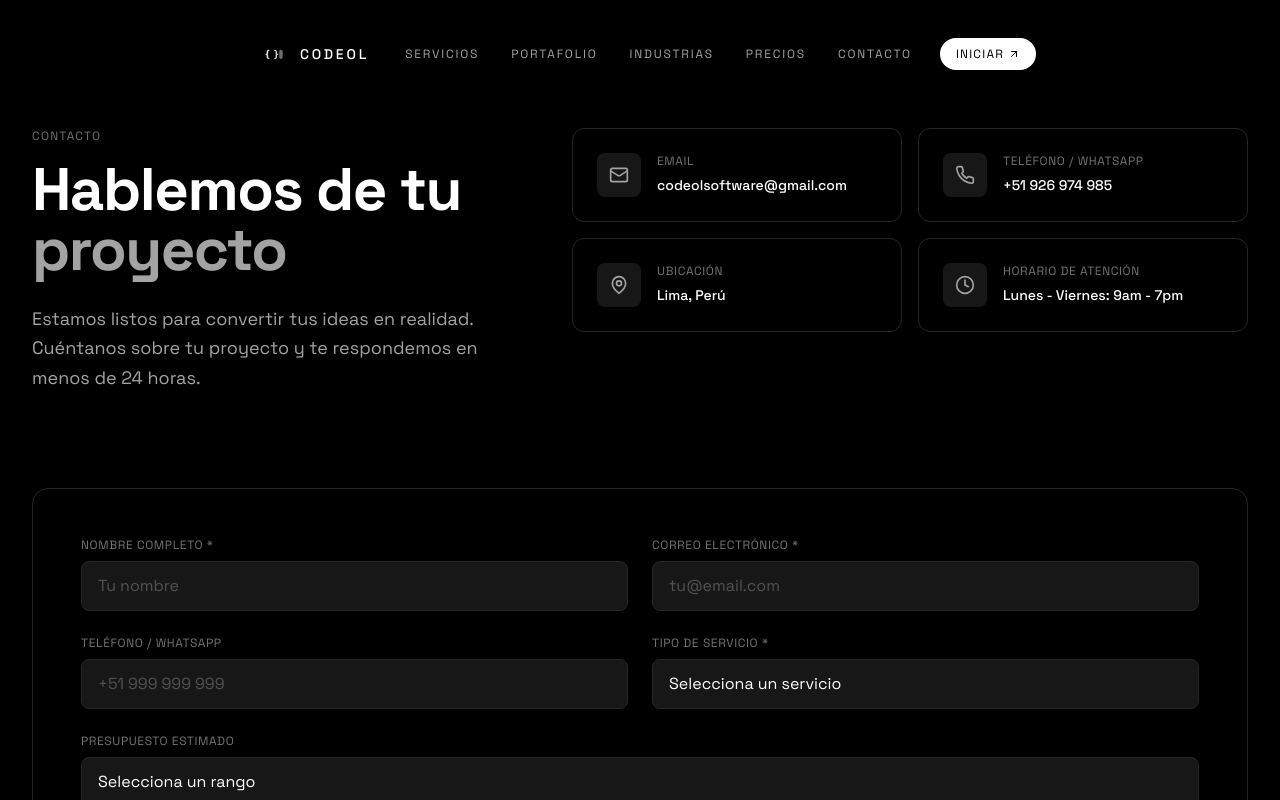
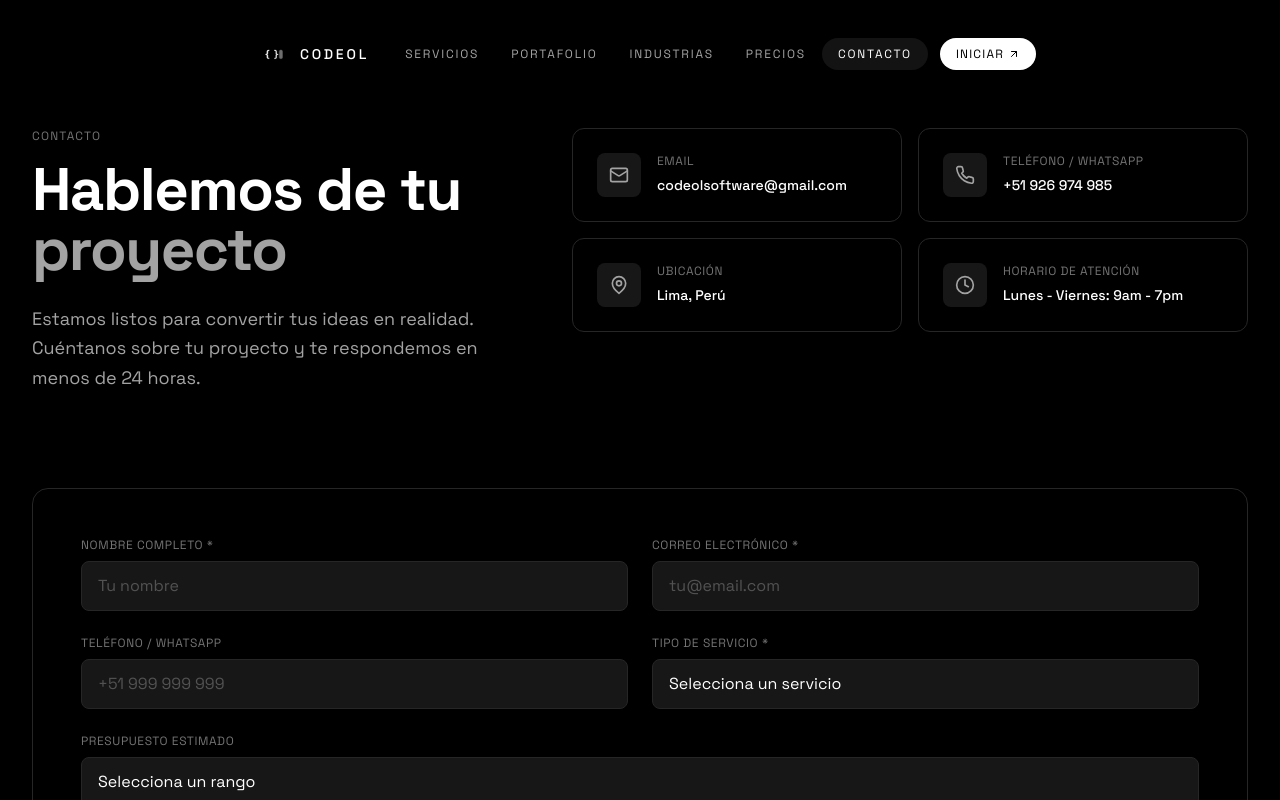
Before and after one commit to stevlozano/Codeol-Software-Peru, a React (Vite) app: page /contact in a window 1280 px wide. Shown: the top 800 px of the page. Built offline with nearby package versions, Linux system fonts and the light colour scheme.

Commit message:
Add active state to navbar links based on current route

```diff
--- a/src/components/Navbar.jsx
+++ b/src/components/Navbar.jsx
@@ -1,5 +1,5 @@
 import { useState, useEffect } from 'react'
-import { Link } from 'react-router-dom'
+import { Link, useLocation } from 'react-router-dom'
 import { motion, AnimatePresence } from 'framer-motion'
 import { ArrowUpRight } from 'lucide-react'
 import ProjectModal from './ProjectModal'
@@ -13,6 +13,7 @@ const navLinks = [
 ]
 
 export default function Navbar() {
+  const location = useLocation()
   const [isScrolled, setIsScrolled] = useState(false)
   const [isMobileMenuOpen, setIsMobileMenuOpen] = useState(false)
   const [hoveredIndex, setHoveredIndex] = useState(null)
@@ -76,16 +77,20 @@ export default function Navbar() {
 
           {/* Desktop Links */}
           <div className="hidden md:flex items-center">
-            {navLinks.map((link, index) => (
+            {navLinks.map((link, index) => {
+              const isActive = location.pathname === link.to
+              return (
                 <Link
                   key={link.name}
                   to={link.to}
                   onMouseEnter={() => setHoveredIndex(index)}
                   onMouseLeave={() => setHoveredIndex(null)}
-                className="relative px-4 py-2 text-xs tracking-[0.15em] uppercase text-pure-gray-400 hover:text-pure-white transition-colors duration-300"
+                  className="relative px-4 py-2 text-xs tracking-[0.15em] uppercase transition-colors duration-300"
                 >
-                <span className="relative z-10">{link.name}</span>
-                {hoveredIndex === index && (
+                  <span className={`relative z-10 ${isActive ? 'text-pure-white' : 'text-pure-gray-400 hover:text-pure-white'}`}>
+                    {link.name}
+                  </span>
+                  {(isActive || hoveredIndex === index) && (
                     <motion.span
                       layoutId="navbar-hover"
                       className="absolute inset-0 bg-pure-gray-800/50 rounded-full"
@@ -94,7 +99,8 @@ export default function Navbar() {
                     />
                   )}
                 </Link>
-            ))}
+              )
+            })}
           </div>
 
           {/* CTA Button */}
@@ -138,7 +144,9 @@ export default function Navbar() {
             className="fixed inset-0 z-40 bg-pure-black md:hidden"
           >
             <div className="flex flex-col justify-center items-center h-full px-6">
-              {navLinks.map((link, index) => (
+              {navLinks.map((link, index) => {
+                const isActive = location.pathname === link.to
+                return (
                   <motion.div
                     key={link.name}
                     initial={{ opacity: 0, y: 40 }}
@@ -153,12 +161,13 @@ export default function Navbar() {
                     <Link
                       to={link.to}
                       onClick={() => setIsMobileMenuOpen(false)}
-                    className="py-4 text-3xl font-light tracking-[0.05em] text-pure-white hover:text-pure-gray-400 transition-colors"
+                      className={`py-4 text-3xl font-light tracking-[0.05em] transition-colors ${isActive ? 'text-pure-white' : 'text-pure-gray-400 hover:text-pure-white'}`}
                     >
                       {link.name}
                     </Link>
                   </motion.div>
-              ))}
+                )
+              })}
 
               <motion.button
                 initial={{ opacity: 0, y: 40 }}
```
Lines whose indentation alone changed are shown as unchanged.
